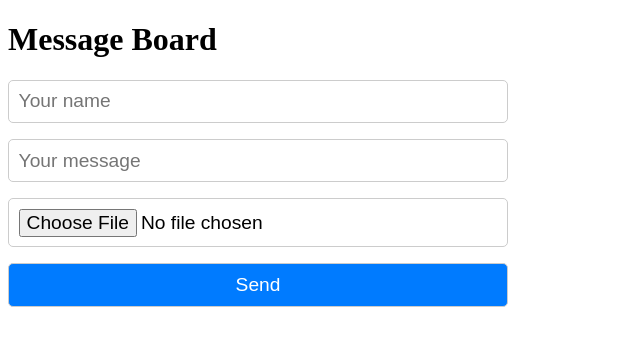
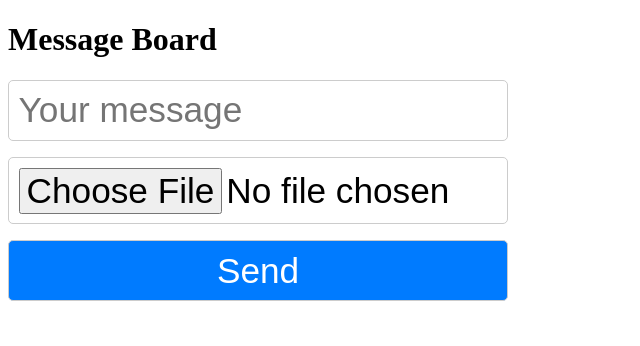
Before and after one commit to bamaone251/message-board, a website: page public/index.html in a window 1280 px wide. Shown: the whole page, without its empty margins (0-640 px from the left). Drawn offline with Linux system fonts and the light colour scheme; no server answers.

Commit message:
Update index.html

```diff
--- a/public/index.html
+++ b/public/index.html
@@ -17,7 +17,7 @@
     input[type="text"],
     input[type="file"],
     button {
-      font-size: 1.2rem;
+      font-size: 2.2rem;
       padding: 0.6rem;
       border-radius: 5px;
       border: 1px solid #ccc;
@@ -72,7 +72,7 @@
 <body>
   <h1>Message Board</h1>
   <form id="messageForm" enctype="multipart/form-data">
-    <input type="text" id="username" name="username" placeholder="Your name" required />
+
     <input type="text" id="text" name="text" placeholder="Your message" required />
     <input type="file" id="image" name="image" accept="image/*" />
     <button type="submit">Send</button>
```
